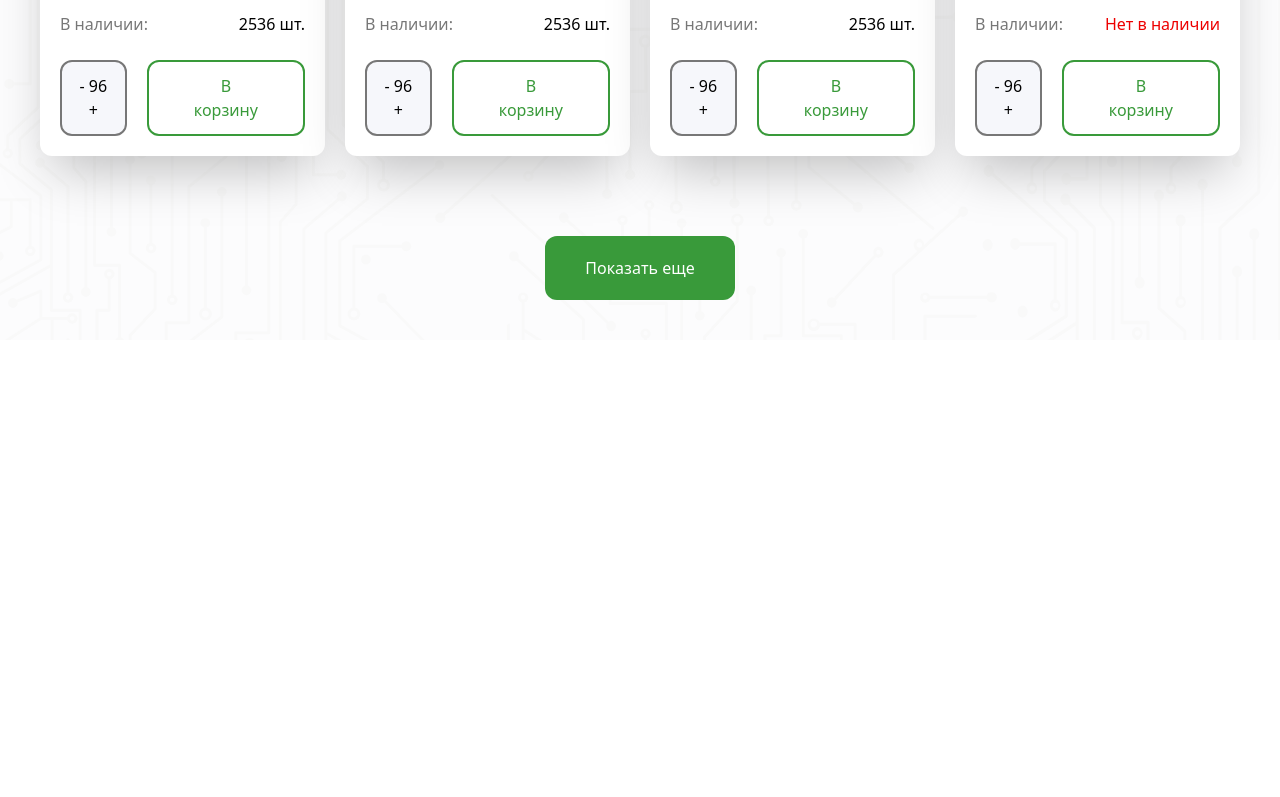
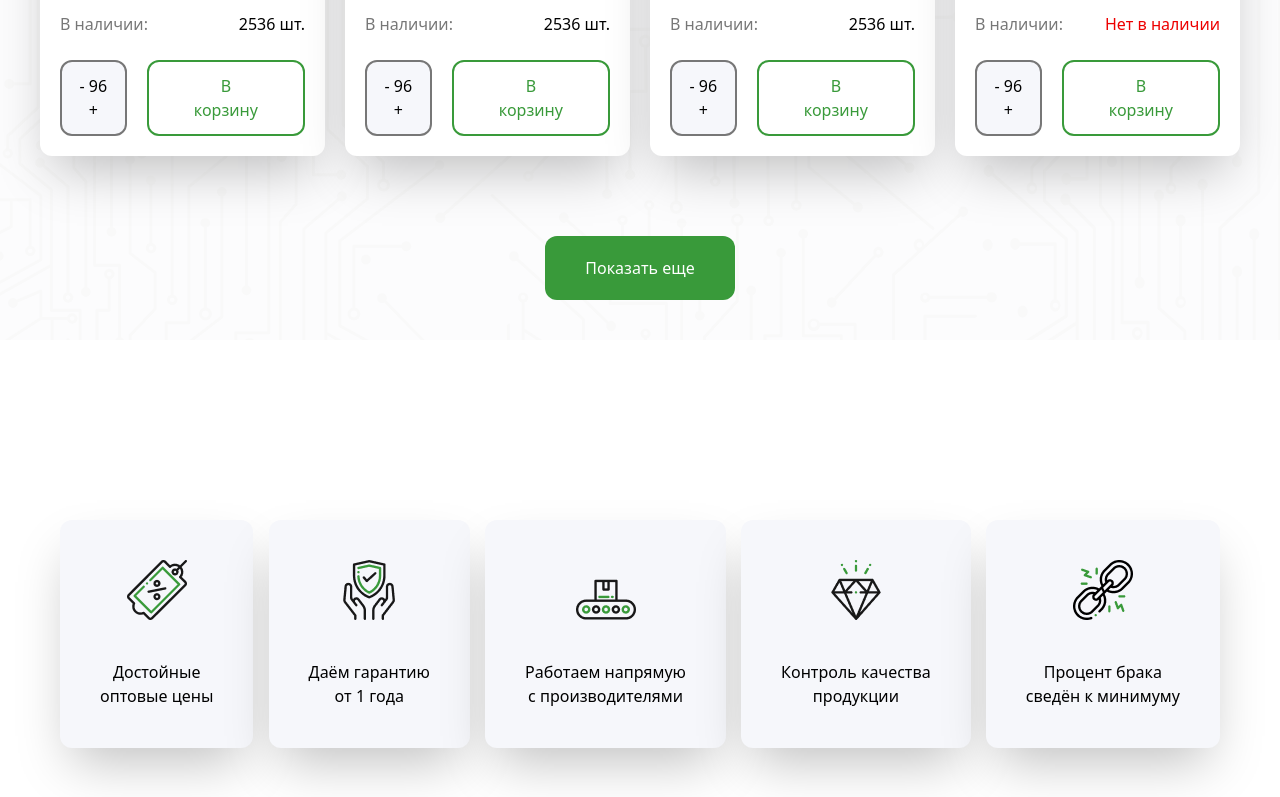
Before and after one commit to mukammalex/Pull.25.06.26, a website: page index4.html in a window 1280 px wide. Shown: the part 2000-2797 px from the top of the page. Before the commit the page ends 2340 px from the top, so only its background shows below. Drawn offline with Linux system fonts and the light colour scheme.

Commit message:
Finished section Garanty and No Doors Page4

```diff
--- a/index4.html
+++ b/index4.html
@@ -50,7 +50,7 @@
     </header>
 
 
-
+    <main>
 
     <section class=" m-auto p-10 mt-20 bg-[url(../img/bg-02.png)]">
 
@@ -337,6 +337,60 @@
         </section>
 
 
+        <section class="max-w-300 p-5 m-auto mt-40">
+
+            <div class="flex justify-between items-center">
+                <div class="bg-[#F6F7FB] shadow-2xl rounded-xl flex flex-col text-center items-center gap-10 justify-center p-10">
+                    <img src="./img/discount (2) 1.png" alt="">
+                    <p>Достойные <br>
+                     оптовые цены</p>
+                </div>
+                <div class="bg-[#F6F7FB] shadow-2xl rounded-xl flex flex-col text-center items-center gap-10 justify-center p-10">
+                    <img src="./img/safe 1.png" alt="">
+                    <p>Даём гарантию <br>
+                     от 1 года</p>
+                </div>
+                <div class="bg-[#F6F7FB] shadow-2xl rounded-xl flex flex-col text-center items-center gap-10 justify-center p-10">
+                    <img src="./img/factory 1.png" alt="">
+                    <p>Работаем напрямую <br>
+                     с производителями</p>
+                </div>
+                <div class="bg-[#F6F7FB] shadow-2xl rounded-xl flex flex-col text-center items-center gap-10 justify-center p-10">
+                    <img src="./img/quality (1) 1.png" alt="">
+                    <p>Контроль качества <br>
+                      продукции</p>
+                </div>
+                <div class="bg-[#F6F7FB] shadow-2xl rounded-xl flex flex-col text-center items-center gap-10 justify-center p-10">
+                    <img src="./img/broken-.png" alt="">
+                    <p>Процент брака <br>
+                   сведён к минимуму</p>
+                </div>
+            </div>
+
+        </section>
+
+
+
+         <section class="m-auto p-5 mt-20 bg-[url(../img/bg-04.png)]">
+
+            <div class="max-w-300 m-auto p-10">
+                <h1 class="text-2xl font-bold">No Doors Technology - продажа аксессуаров и запчастей для мобильных телефонов оптом</h1>
+                <br>
+                <p class="text-[#777]">Товарищи! постоянное информационно-пропагандистское обеспечение нашей деятельности представляет собой интересный эксперимент <br>
+                    проверки существенных финансовых и административных условий. С другой стороны укрепление и развитие структуры требуют от нас <br>
+                    анализа новых предложений. Таким образом рамки и место обучения кадров позволяет оценить значение системы обучения кадров, <br>
+                    соответствует насущным потребностям. </p>
+                    <br>
+                    <br>
+                    <p class="text-[#777]">Товарищи! дальнейшее развитие различных форм деятельности играет важную роль в формировании системы обучения кадров, соответствует <br>
+                        насущным потребностям. Задача организации, в особенности же постоянный количественный рост и сфера нашей активности влечет за собой <br>
+                        процесс внедрения и модернизации позиций, занимаемых участниками в отношении поставленных задач. Задача организации, в особенности <br>
+                        же начало повседневной работы по формированию позиции в значительной степени обуславливает создание дальнейших направлений.</p>
+            </div>
+
+        </section>
+    </main>
+
 
 </body>
 </html>
```
